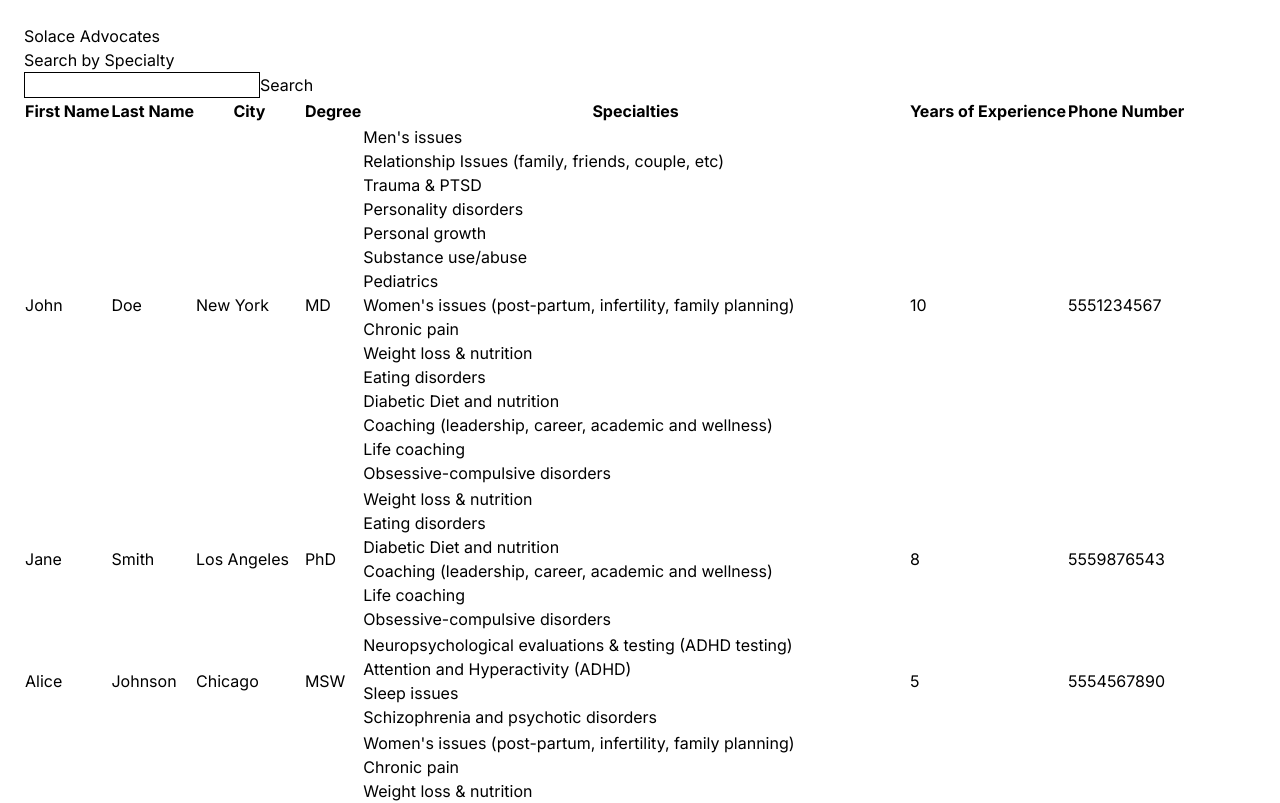
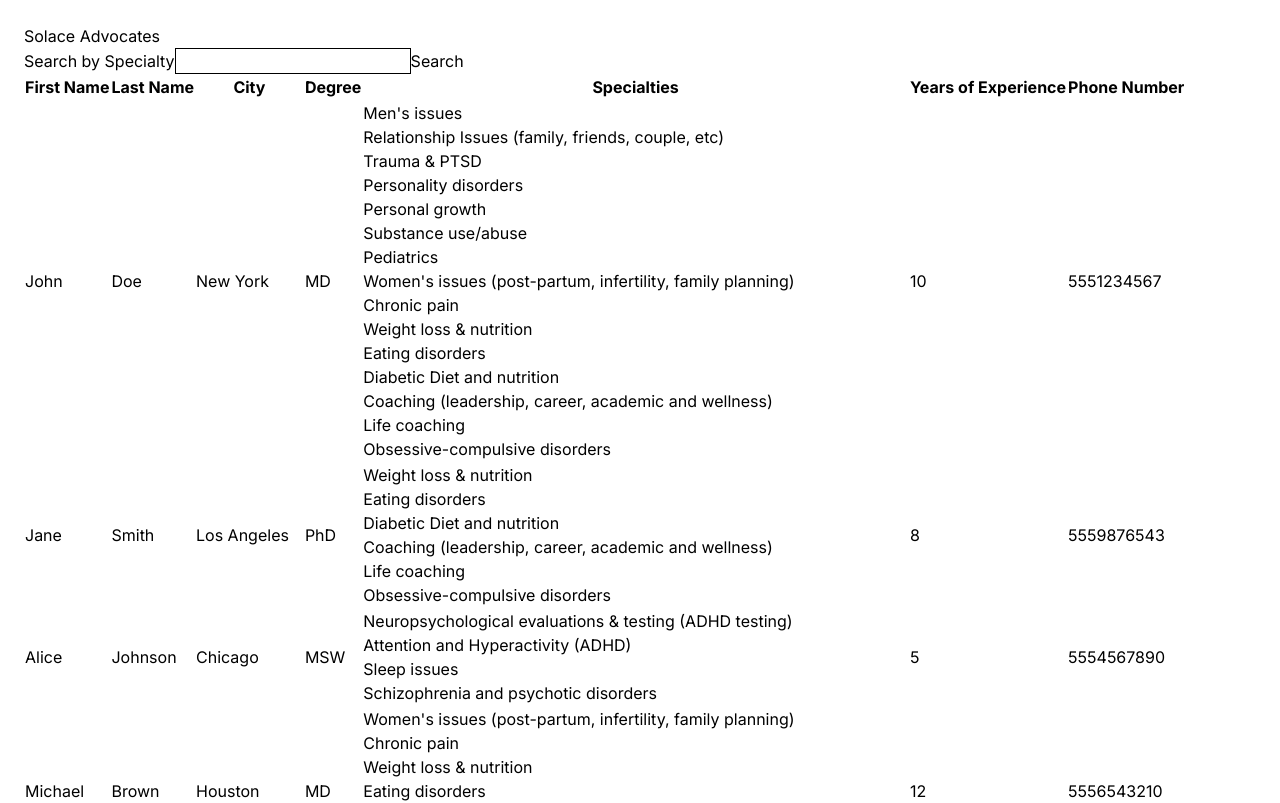
Before and after one commit to seanohue/solace-assignment, a Next.js app: page / in a window 1280 px wide. Shown: the top 803 px of the page. Built offline with nearby package versions, Linux system fonts and the light colour scheme.

Commit message:
make search input an actual form with a submit fn and button

```diff
--- a/src/app/page.tsx
+++ b/src/app/page.tsx
@@ -41,8 +41,9 @@
     setSearchTerm(e.target.value);
   };
 
-  // Fetch advocates based on search term on click.
-  const onClick = () => {
+  // Fetch advocates based on search term on submit.
+  const onSubmit = (e: React.FormEvent<HTMLFormElement>) => {
+    e.preventDefault();
     fetchAdvocates(searchTerm, (data) => {
       console.log("data", data);
       setFilteredAdvocates(data);
@@ -52,16 +53,16 @@
   return (
     <main style={{ margin: "24px" }}>
       <h1>Solace Advocates</h1>
-      <div>
-        <p>Search by Specialty</p>
+      <form onSubmit={onSubmit}>
+        <label htmlFor="specialty-search">Search by Specialty</label>
         <input
+          id="specialty-search"
           style={{ border: "1px solid black" }}
           value={searchTerm}
           onChange={onChange}
-          onSubmit={onClick}
         />
-        <button onClick={onClick}>Search</button>
-      </div>
+        <button type="submit">Search</button>
+      </form>
       <table>
         <thead>
           <th>First Name</th>
```
Also changed, not shown: 1 other file (tests, documents, lock files or other folders).
